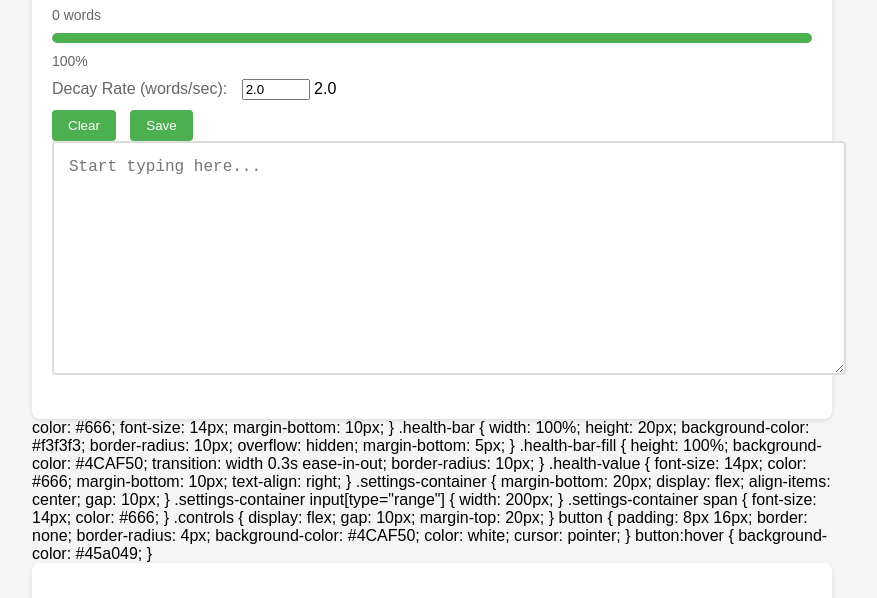
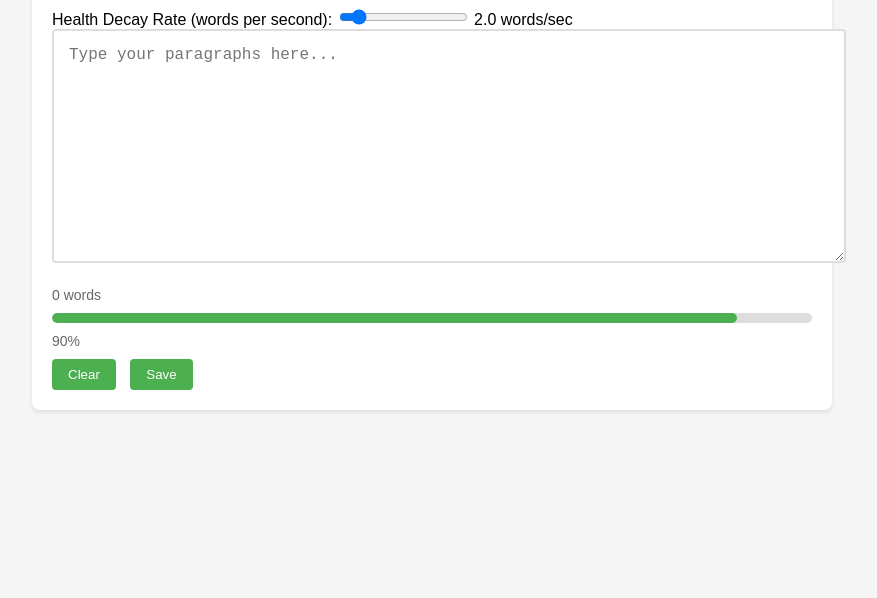
Before and after one commit to lpuatu/quest_note, a plain HTML site: page index.html in a window 1280 px wide. Shown: the part 113-711 px from the top of the page, without its empty margins (208-1085 px from the left). Drawn offline with Linux system fonts and the light colour scheme.

Commit message:
Removed duplicate lines

```diff
--- a/index.html
+++ b/index.html
@@ -5,82 +5,6 @@
     <meta name="viewport" content="width=device-width, initial-scale=1.0">
     <title>Quest Note</title>
     <link rel="stylesheet" href="./static/css/style.css">
-</head>
-<body>
-    <div class="editor-container">
-        <h1>Quest Note</h1>
-        <div class="controls">
-            <div class="word-count">0 words</div>
-            <div class="health-bar">
-                <div class="health-bar-fill"></div>
-            </div>
-            <div class="health-value">100%</div>
-            <div class="decay-rate">
-                <label for="decay-rate">Decay Rate (words/sec):</label>
-                <input type="number" id="decay-rate" value="2.0" min="0.1" step="0.1">
-                <span id="decay-rate-value">2.0</span>
-            </div>
-            <button onclick="clearEditor()">Clear</button>
-            <button onclick="saveParagraph()">Save</button>
-        </div>
-        <textarea id="editor" placeholder="Start typing here..."></textarea>
-    </div>
-    <script src="./static/js/editor.js"></script>
-</body>
-</html>            color: #666;
-            font-size: 14px;
-            margin-bottom: 10px;
-        }
-        .health-bar {
-            width: 100%;
-            height: 20px;
-            background-color: #f3f3f3;
-            border-radius: 10px;
-            overflow: hidden;
-            margin-bottom: 5px;
-        }
-        .health-bar-fill {
-            height: 100%;
-            background-color: #4CAF50;
-            transition: width 0.3s ease-in-out;
-            border-radius: 10px;
-        }
-        .health-value {
-            font-size: 14px;
-            color: #666;
-            margin-bottom: 10px;
-            text-align: right;
-        }
-        .settings-container {
-            margin-bottom: 20px;
-            display: flex;
-            align-items: center;
-            gap: 10px;
-        }
-        .settings-container input[type="range"] {
-            width: 200px;
-        }
-        .settings-container span {
-            font-size: 14px;
-            color: #666;
-        }
-        .controls {
-            display: flex;
-            gap: 10px;
-            margin-top: 20px;
-        }
-        button {
-            padding: 8px 16px;
-            border: none;
-            border-radius: 4px;
-            background-color: #4CAF50;
-            color: white;
-            cursor: pointer;
-        }
-        button:hover {
-            background-color: #45a049;
-        }
-    </style>
 </head>
 <body>
     <div class="editor-container">
```
